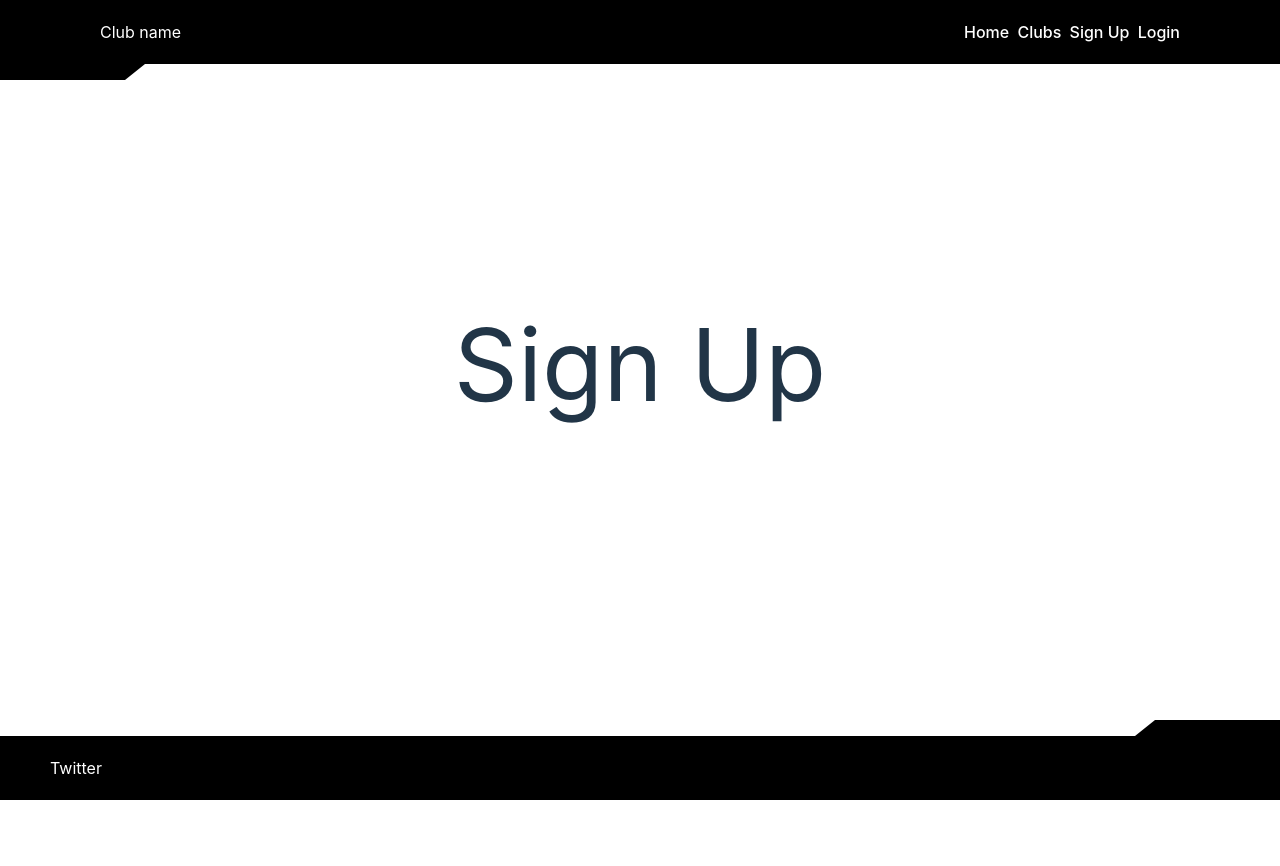
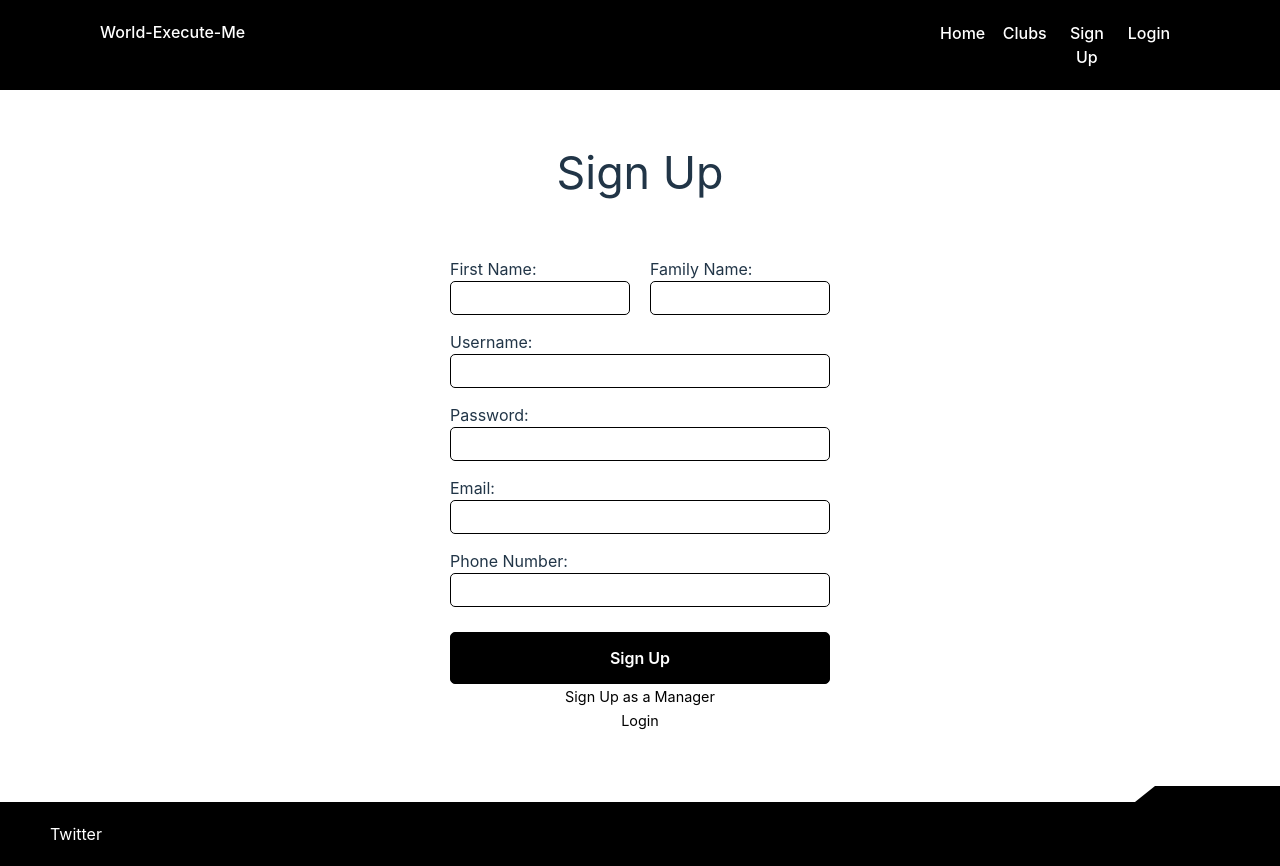
Before and after one commit to sjcy2704/clubs, a Vue app in the folder Front-End/: page /signup in a window 1280 px wide. Before the commit the page ends 800 px from the top, so only its background shows below. Built offline with nearby package versions, Linux system fonts and the light colour scheme.

Commit message:
Add sign up form

```diff
--- a/Front-End/src/components/ClubCard.vue
+++ b/Front-End/src/components/ClubCard.vue
@@ -26,6 +26,7 @@ defineProps({
 .clubContainer {
   width: 250px;
 }
+
 .clubDetails {
   width: 55%;
 }
@@ -53,6 +54,7 @@ defineProps({
 
 .clubIcon {
   border: black 2px solid;
+  border-radius: 10px;
   width: 250px;
   height: 250px;
 }
--- /dev/null
+++ b/Front-End/src/components/FormInput.vue
@@ -0,0 +1,36 @@
+<script setup>
+defineProps(["label", "modelValue"]);
+defineEmits(["update:modelValue"]);
+</script>
+<template>
+  <div class="inputContainer">
+    <p>
+      {{ label }}
+    </p>
+    <input
+      :value="modelValue"
+      @input="$emit('update:modelValue', $event.target.value)"
+      type="text"
+    />
+  </div>
+</template>
+
+<style scoped>
+.inputContainer {
+  width: 100%;
+}
+
+input {
+  padding: 5px 10px;
+  font-size: 1.15em;
+  width: 100%;
+  margin-bottom: 15px;
+  border: 1px solid black;
+  border-radius: 5px;
+  box-shadow: none;
+}
+
+input:focus-visible {
+  outline: 1px solid gray;
+}
+</style>
--- a/Front-End/src/components/Navbar.vue
+++ b/Front-End/src/components/Navbar.vue
@@ -1,20 +1,31 @@
 <script setup>
 const navRoutes = [
-  { name: "Home", path: "/" },
-  { name: "Clubs", path: "/clubs" },
-  { name: "Sign Up", path: "/signup" },
-  { name: "Login", path: "/login" },
+  { name: "Home", path: "/", class: "home" },
+  { name: "Clubs", path: "/clubs", class: "clubs" },
+  { name: "Sign Up", path: "/signup", class: "signup" },
+  { name: "Login", path: "/login", class: "login" },
 ];
+// import { useRoute } from "vue-router";
+// import { watch, computed } from "vue";
+
+// const route = useRoute();
+// let currRoute = "";
+
+// watch(route, (newRoute) => {
+//   currRoute = newRoute.path;
+// });
 </script>
 
 <template>
   <header>
     <div class="topCorner"></div>
     <div class="topDiv flex justify-between">
-      <p style="color: white">Club name</p>
+      <RouterLink to="/" class="logo white">World-Execute-Me</RouterLink>
       <ul class="flex row sm-col justify-between nav">
-        <li v-for="item in navRoutes">
-          <RouterLink :to="item.path">{{ item.name }}</RouterLink>
+        <li class="navItem" v-for="item in navRoutes">
+          <RouterLink class="navLink" :to="item.path">{{
+            item.name
+          }}</RouterLink>
         </li>
       </ul>
     </div>
@@ -22,8 +33,29 @@ const navRoutes = [
 </template>
 
 <style scoped>
+.logo {
+  font-weight: 500;
+}
+
+.navItem {
+  width: 80px;
+  padding: 1px 2px;
+  text-align: center;
+  border-radius: 8px;
+  color: white;
+}
+
+.navItem:hover {
+  color: black;
+  background-color: white;
+}
+
+.navLink {
+  color: inherit;
+}
+
 .nav {
-  width: 20%;
+  width: 23%;
 }
 
 .topDiv {
@@ -36,7 +68,7 @@ const navRoutes = [
   border-top: 80px solid black;
   border-right: 100px solid transparent;
   height: 0;
-  width: 125px;
+  width: 320px;
   top: 0;
   position: absolute;
   z-index: -1;
--- a/Front-End/src/style.css
+++ b/Front-End/src/style.css
@@ -89,13 +89,15 @@ a {
   color: white;
   text-decoration: inherit;
 }
-a:hover {
-  color: #242424;
-}
 
 .container {
   text-align: center;
   padding: 50px;
+}
+
+.lsgForm {
+  max-width: 380px;
+  text-align: left;
 }
 
 @media only screen and (max-width: 550px) {
--- a/Front-End/src/views/Clubs.vue
+++ b/Front-End/src/views/Clubs.vue
@@ -14,7 +14,7 @@ clubStore.getClubs();
   <div class="cardsContainer flex flex-wrap">
     <ClubCard
       v-for="club in clubStore.clubs"
-      :name="club.name"
+      :name="club.short_name"
       :category="club.category"
       :members="club.members"
     />
--- a/Front-End/src/views/Login.vue
+++ b/Front-End/src/views/Login.vue
@@ -1,3 +1,18 @@
 <template>
-  <p style="font-size: 100px">Login</p>
+  <div class="container">
+    <p class="title">login</p>
+  </div>
+
+  <div class="loginform">
+    <p>username:</p>
+    <input type="text" />
+    <p>password:</p>
+    <input type="text" />
+  </div>
 </template>
+
+<style scoped>
+.title {
+  font-size: 2.8em;
+}
+</style>
--- a/Front-End/src/views/SignUp.vue
+++ b/Front-End/src/views/SignUp.vue
@@ -1,3 +1,74 @@
+<script setup>
+import FormInput from "../components/FormInput.vue";
+import { reactive } from "vue";
+
+const signup = reactive({
+  firstName: "",
+  familyName: "",
+  username: "",
+  password: "",
+  email: "",
+  phone: "",
+});
+</script>
+
 <template>
-  <p style="font-size: 100px">Sign Up</p>
+  <div class="container">
+    <p class="title">Sign Up</p>
+  </div>
+
+  <div class="lsgForm">
+    <div class="flex justify-between name sm-col">
+      <FormInput label="First Name:" v-model="signup.firstName" />
+      <FormInput label="Family Name:" v-model="signup.familyName" />
+    </div>
+    <FormInput label="Username:" v-model="signup.username" />
+    <FormInput label="Password:" v-model="signup.password" />
+    <FormInput label="Email:" v-model="signup.email" />
+    <FormInput label="Phone Number:" v-model="signup.phone" />
+    <button type="button">Sign Up</button>
+    <div class="options">
+      <a href="#">Sign Up as a Manager</a>
+      <br />
+      <RouterLink to="/login">Login</RouterLink>
+    </div>
+  </div>
 </template>
+
+<style scoped>
+.title {
+  font-size: 2.8em;
+}
+
+.name {
+  gap: 20px;
+}
+
+button {
+  cursor: pointer;
+  width: 100%;
+  padding: 15px;
+  margin-top: 10px;
+  font-size: 1em;
+  border: 1px solid black;
+  border-radius: 5px;
+  background-color: black;
+  font-family: inherit;
+  font-weight: 600;
+  color: white;
+}
+
+.options {
+  text-align: center;
+}
+
+.options span {
+  font-weight: 900;
+}
+
+.options a {
+  font-weight: 400;
+  font-size: 0.9em;
+  color: black;
+}
+</style>
```
